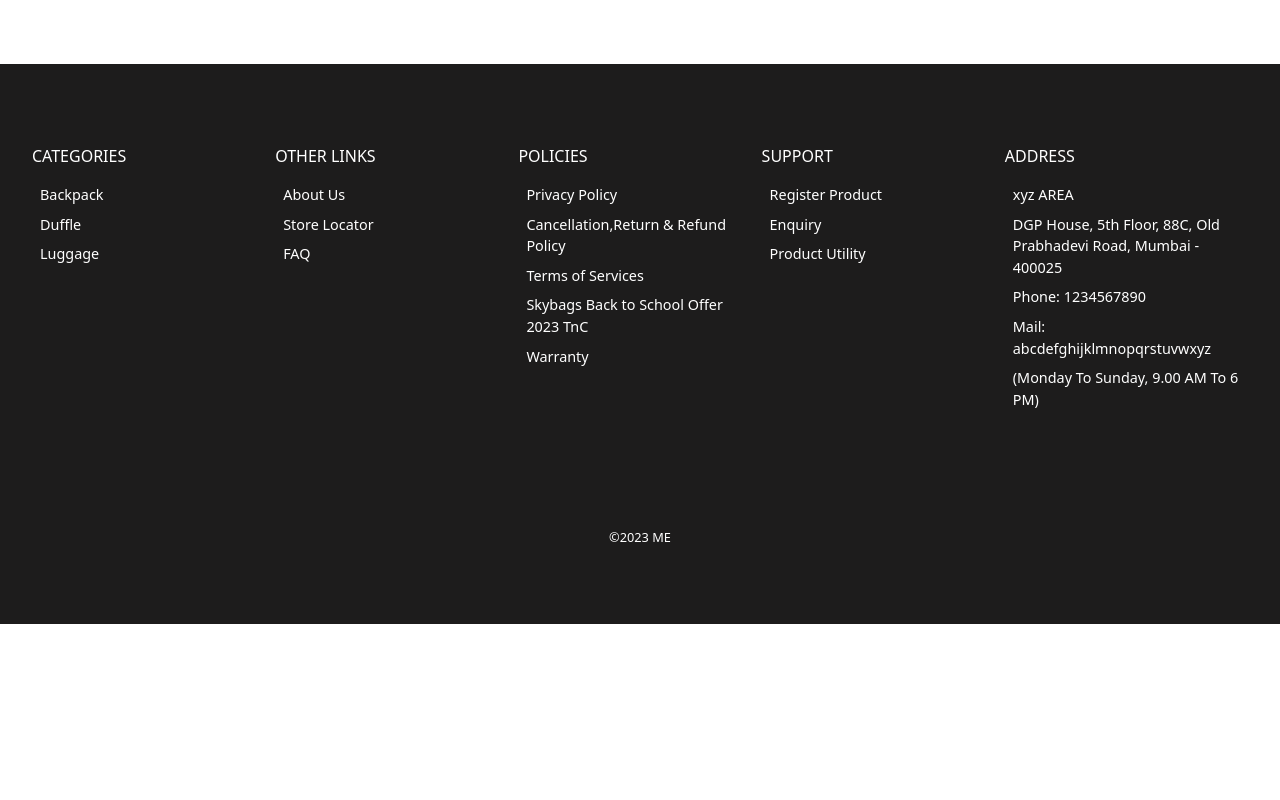
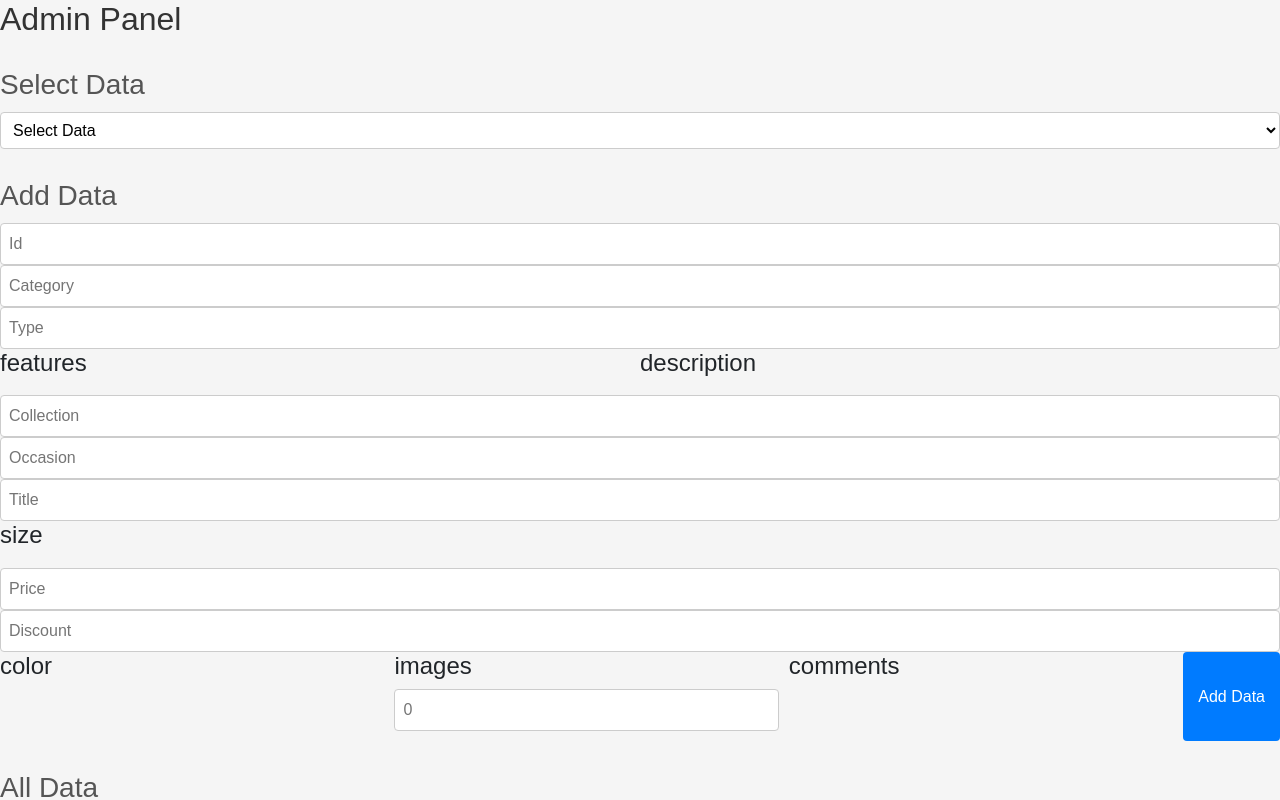
Before and after one commit to akbar543/Skybags-clone, a React (Create React App) app: page /admin in a window 1280 px wide. Shown: the top 800 px of the page. Built offline with nearby package versions, Linux system fonts and the light colour scheme.

Commit message:
add navigte in home page

```diff
--- a/src/App.js
+++ b/src/App.js
@@ -5,6 +5,7 @@ import Item from './Pages/Item/Item';
 // import Footer from './Components/Footer'
 import Cart from './redux/Cart';
 import Footer from './Components/Footer/Footer'
+import Admin from './Pages/Admin/Admin.js';
 
 function App() {
 return (
@@ -14,6 +15,7 @@ return (
 <Route path='/' element={<Home/>}/>
 <Route path='/item' element={<Item/>}/>
 <Route path='/cart' element={<Cart/>}/>
+<Route path='/admin' element={<Admin/>}/>
 </Routes>
 <Footer/>
 </Router>
--- a/src/Components/Home/TopPicks/Cards.js
+++ b/src/Components/Home/TopPicks/Cards.js
@@ -1,11 +1,13 @@
 import React, { useState } from 'react';
 import './Cards.css';
+import { useNavigate } from 'react-router-dom';
 
 const star = <svg xmlns="http://www.w3.org/2000/svg" height="48" viewBox="0 -960 960 960" width="48"><path d="m233-80 65-281L80-550l288-25 112-265 112 265 288 25-218 189 65 281-247-149L233-80Z"/></svg>
 
 const Cards = ({ id, image, description, review, price, other }) => {
   const [hovered, setHovered] = useState(false);
   const [currentImage, setCurrentImage] = useState(image[0]);
+  const navigate=useNavigate();
 
   const handleMouseEnter = () => {
     setHovered(true);
@@ -19,10 +21,16 @@ const Cards = ({ id, image, description, review, price, other }) => {
     setCurrentImage(newImage);
   };
 
+  const handleredirect = () => {
+    navigate(`/cart`)
+  }
+
+
   return (
     <div className='cardsContainer' key={id}
       onMouseEnter={handleMouseEnter}
       onMouseLeave={handleMouseLeave}
+      onClick={handleredirect}
     >
       <img src={hovered ? currentImage[2] : currentImage[0]} alt='img' />
       <p>{description}</p>
--- a/src/Components/Item/MiddleItem.css
+++ b/src/Components/Item/MiddleItem.css
@@ -1,15 +1,14 @@
 .middle{
-    border: solid red;
     display: flex;
-    justify-content: centerdd;
+    justify-content: center;
 }
 
-.middle_box_1{
+.box_1{
     display: flex;
 
 }
 
-.middle_box_2 img{
-    width: 20rem;
-    height: 20rem;
+.box_2{
+    display: flex;
+    flex-direction: row;
 }
--- /dev/null
+++ b/src/Pages/Admin/Admin.js
@@ -0,0 +1,182 @@
+import React, { useState } from 'react';
+import { data as initialData } from '../../API/data';
+import './admin.css';
+
+
+const Admin = () => {
+  const [updatedData, setUpdatedData] = useState(initialData);
+  const [newData, setNewData] = useState({
+    id: "",
+    category: "",
+    type: "",
+    features: {},
+    description: {},
+    collection: "",
+    occasion: "",
+    title: "",
+    size: [],
+    price: "",
+    discount: "",
+    color: [],
+    images: [[]],
+    comments: {},
+  });
+
+  const handleAdd = () => {
+    const existingDataIndex = updatedData.findIndex((item) => item.id === newData.id);
+
+    if (existingDataIndex !== -1) {
+      const updatedDataCopy = [...updatedData];
+      updatedDataCopy[existingDataIndex] = newData;
+      setUpdatedData(updatedDataCopy);
+    } else {
+      setUpdatedData((prevData) => [...prevData, newData]);
+    }
+
+    setNewData({
+      id: "",
+      category: "",
+      type: "",
+      features: {},
+      description: {},
+      collection: "",
+      occasion: "",
+      title: "",
+      size: [],
+      price: "",
+      discount: "",
+      color: [],
+      images: [[]],
+      comments: {},
+    });
+  };
+
+  const handleChange = (event) => {
+    const { name, value } = event.target;
+    setNewData((prevNewData) => ({ ...prevNewData, [name]: value }));
+  };
+
+  const handleNestedChange = (event) => {
+    const { name, value } = event.target;
+    setNewData((prevNewData) => ({
+      ...prevNewData,
+      [name]: {
+        ...prevNewData[name],
+        [value]: '',
+      },
+    }));
+  };
+
+  const handleSelectChange = (event) => {
+    const selectedId = event.target.value;
+    const selectedData = updatedData.find((item) => item.id === selectedId);
+    if (selectedData) {
+      setNewData(selectedData);
+    } else {
+      setNewData({
+        id: "",
+        category: "",
+        type: "",
+        features: {},
+        description: {},
+        collection: "",
+        occasion: "",
+        title: "",
+        size: [],
+        price: "",
+        discount: "",
+        color: [],
+        images: [[]],
+        comments: {},
+      });
+    }
+  };
+
+  const handleDelete = (id) => {
+    const updatedDataCopy = updatedData.filter((item) => item.id !== id);
+    setUpdatedData(updatedDataCopy);
+
+    if (newData.id === id) {
+      setNewData({
+        id: "",
+        category: "",
+        type: "",
+        features: {},
+        description: {},
+        collection: "",
+        occasion: "",
+        title: "",
+        size: [],
+        price: "",
+        discount: "",
+        color: [],
+        images: [[]],
+        comments: {},
+      });
+    }
+  };
+
+  return (
+    <div>
+      <h2>Admin Panel</h2>
+      <h3>Select Data</h3>
+      <select onChange={handleSelectChange}>
+        <option value="">Select Data</option>
+        {updatedData.map((item) => (
+          <option key={item.id} value={item.id}>
+            {item.title} - {item.id}
+          </option>
+        ))}
+      </select>
+      <h3>Add Data</h3>
+      <form onSubmit={(e) => e.preventDefault()}>
+        {Object.keys(newData).map((key) =>
+          typeof newData[key] === 'object' ? (
+            <div key={key}>
+              <h4>{key}</h4>
+              {Object.keys(newData[key]).map((nestedKey) => (
+                <input
+                  key={nestedKey}
+                  type="text"
+                  name={key}
+                  placeholder={nestedKey}
+                  value={newData[key][nestedKey]}
+                  onChange={handleNestedChange}
+                />
+              ))}
+            </div>
+          ) : (
+            <input
+              key={key}
+              type="text"
+              name={key}
+              placeholder={key.charAt(0).toUpperCase() + key.slice(1)}
+              value={newData[key]}
+              onChange={handleChange}
+            />
+          )
+        )}
+        <button onClick={handleAdd}>Add Data</button>
+      </form>
+
+      {newData.id && (
+        <div>
+          <h3>Details of Data ID: {newData.id}</h3>
+          <pre>{JSON.stringify(newData, null, 2)}</pre>
+          <button onClick={() => handleDelete(newData.id)}>Delete Data</button>
+        </div>
+      )}
+
+      <h3>All Data</h3>
+      {updatedData.map((item) => (
+        <div key={item.id}>
+          <h4>{item.title}</h4>
+          <pre>{JSON.stringify(item, null, 2)}</pre>
+          <button onClick={() => handleDelete(item.id)}>Delete Data</button>
+        </div>
+      ))}
+    </div>
+  );
+};
+
+export default Admin;
--- /dev/null
+++ b/src/Pages/Admin/admin.css
@@ -0,0 +1,101 @@
+/* admin.css */
+
+/* General styles */
+body {
+    font-family: Arial, sans-serif;
+    background-color: #f5f5f5;
+    margin: 0;
+    padding: 0;
+  }
+
+  .container {
+    max-width: 800px;
+    margin: 0 auto;
+    padding: 20px;
+  }
+
+  h2 {
+    color: #333;
+    margin-bottom: 20px;
+  }
+
+  h3 {
+    color: #555;
+    margin-top: 30px;
+    margin-bottom: 10px;
+  }
+
+  /* Form styles */
+  form {
+    display: flex;
+    flex-wrap: wrap;
+  }
+
+  form > div {
+    flex: 1;
+    margin-right: 10px;
+    margin-bottom: 10px;
+  }
+
+  input[type="text"] {
+    width: 100%;
+    padding: 8px;
+    border: 1px solid #ccc;
+    border-radius: 4px;
+  }
+
+  button {
+    background-color: #007bff;
+    color: #fff;
+    padding: 10px 15px;
+    border: none;
+    border-radius: 4px;
+    cursor: pointer;
+    transition: background-color 0.2s ease-in-out;
+  }
+
+  button:hover {
+    background-color: #0056b3;
+  }
+
+  /* Select styles */
+  select {
+    width: 100%;
+    padding: 8px;
+    border: 1px solid #ccc;
+    border-radius: 4px;
+    background-color: #fff;
+  }
+
+  /* Display styles */
+  pre {
+    white-space: pre-wrap;
+    background-color: #f9f9f9;
+    padding: 10px;
+    border: 1px solid #ccc;
+    border-radius: 4px;
+  }
+
+  /* Delete button styles */
+  button[data-action="delete"] {
+    background-color: #dc3545;
+  }
+
+  /* Data item styles */
+  div[data-type="data-item"] {
+    margin-bottom: 20px;
+    padding: 10px;
+    border: 1px solid #ccc;
+    border-radius: 4px;
+  }
+
+  div[data-type="data-item"] h4 {
+    margin-top: 0;
+  }
+
+  /* Media queries for responsiveness */
+  @media (max-width: 768px) {
+    form > div {
+      margin-right: 0;
+    }
+  }
```
